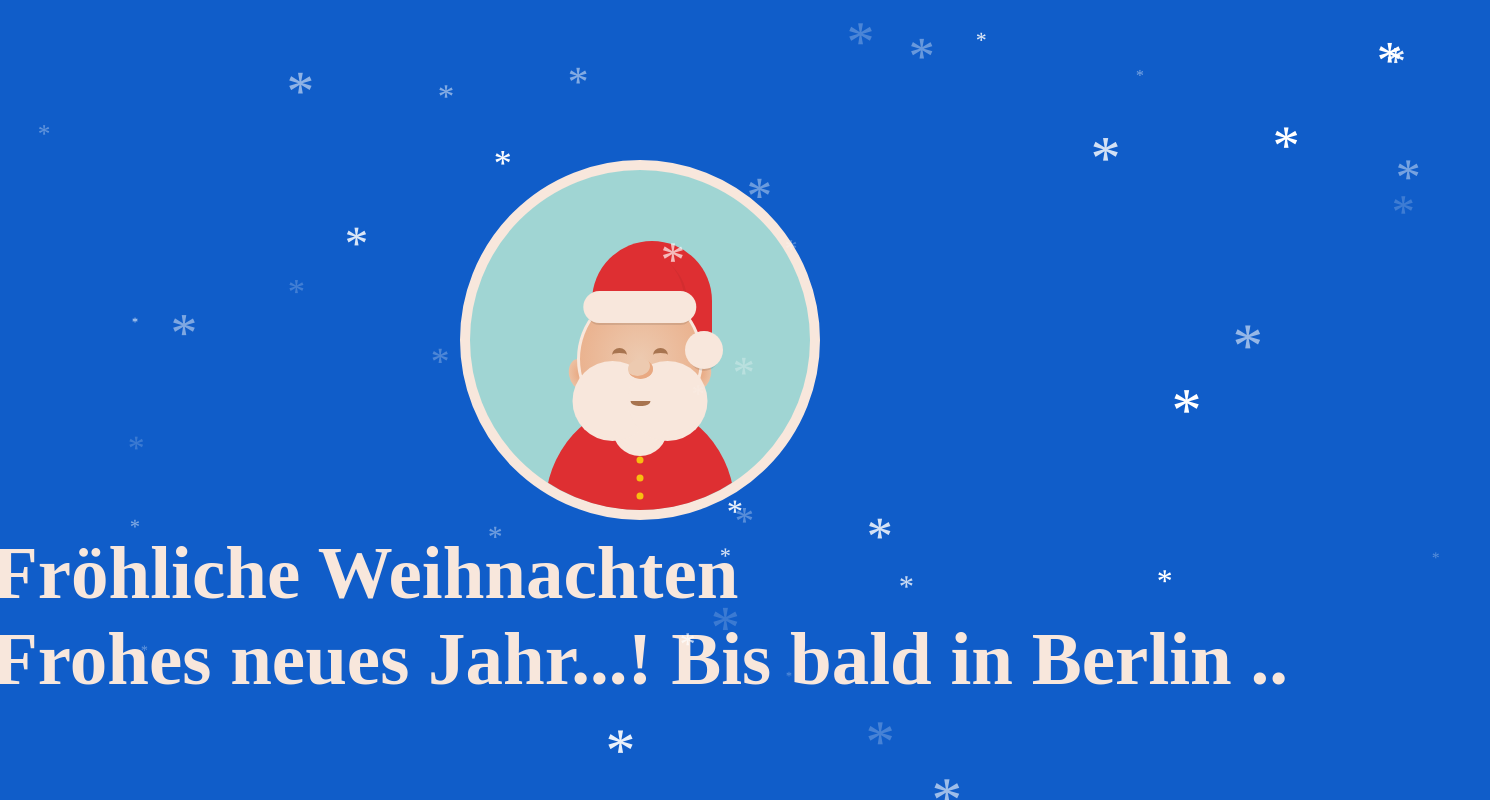
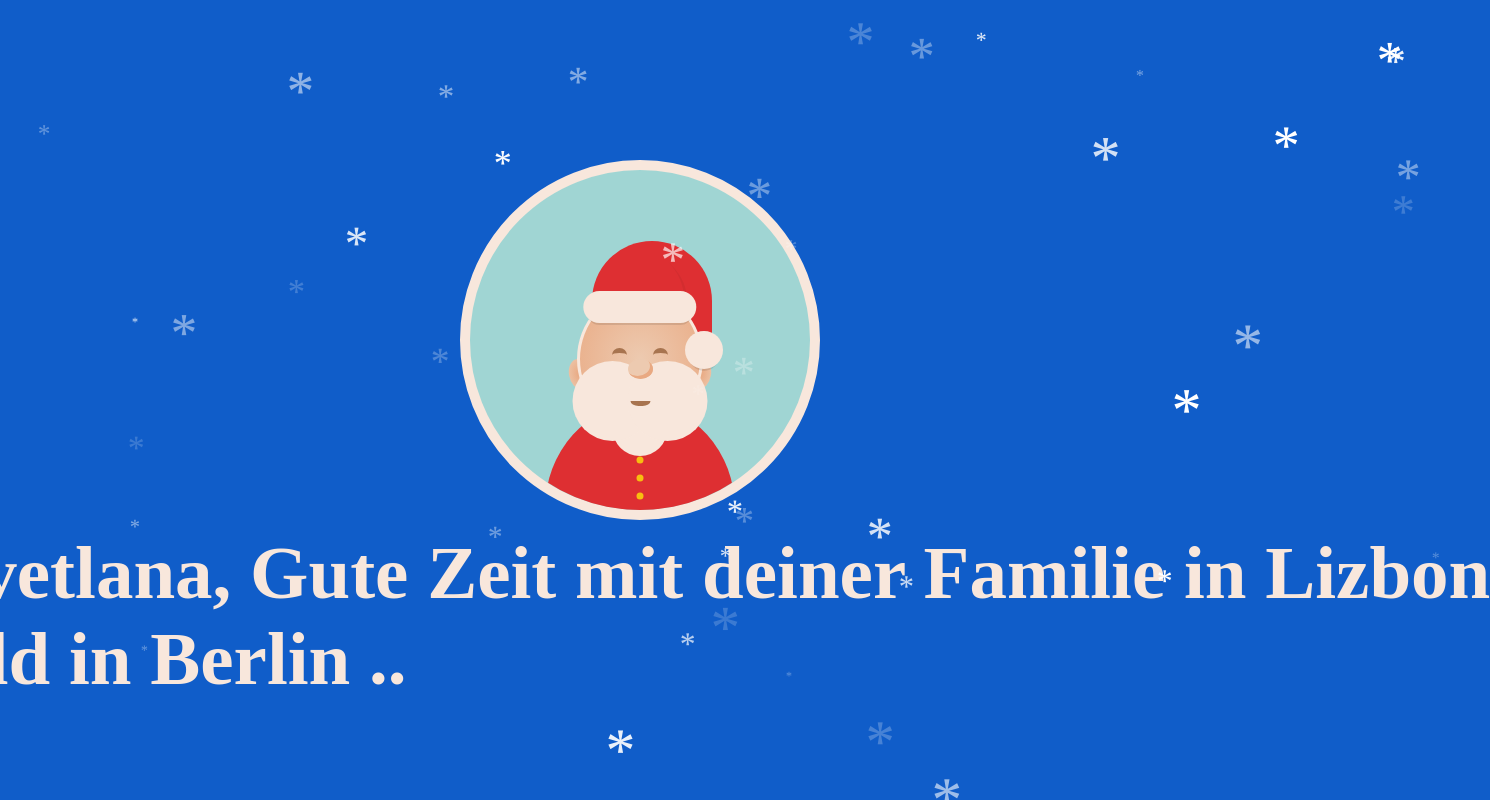
Before and after one commit to halukoz/christmas_card, a plain HTML site: page index.html in a window 1280 px wide. Shown: the whole page, 1490 px wide, since content can reach past the window. Drawn offline with Linux system fonts and the light colour scheme; a web font is replaced by a local one.

Commit message:
Update index.html

```diff
--- a/index.html
+++ b/index.html
@@ -33,7 +33,7 @@ frameborder="0" allowfullscreen></iframe>
 		</div>
 	</div>
 	<div class="message">
-		<h1>Fröhliche Weihnachten <br> Frohes neues Jahr...! Bis bald in Berlin ..</h1>
+		<h1>Hey Svetlana, Gute Zeit mit deiner Familie in Lizbon <br> Bis bald in Berlin ..</h1>
 </div>
 
 </body>
```
